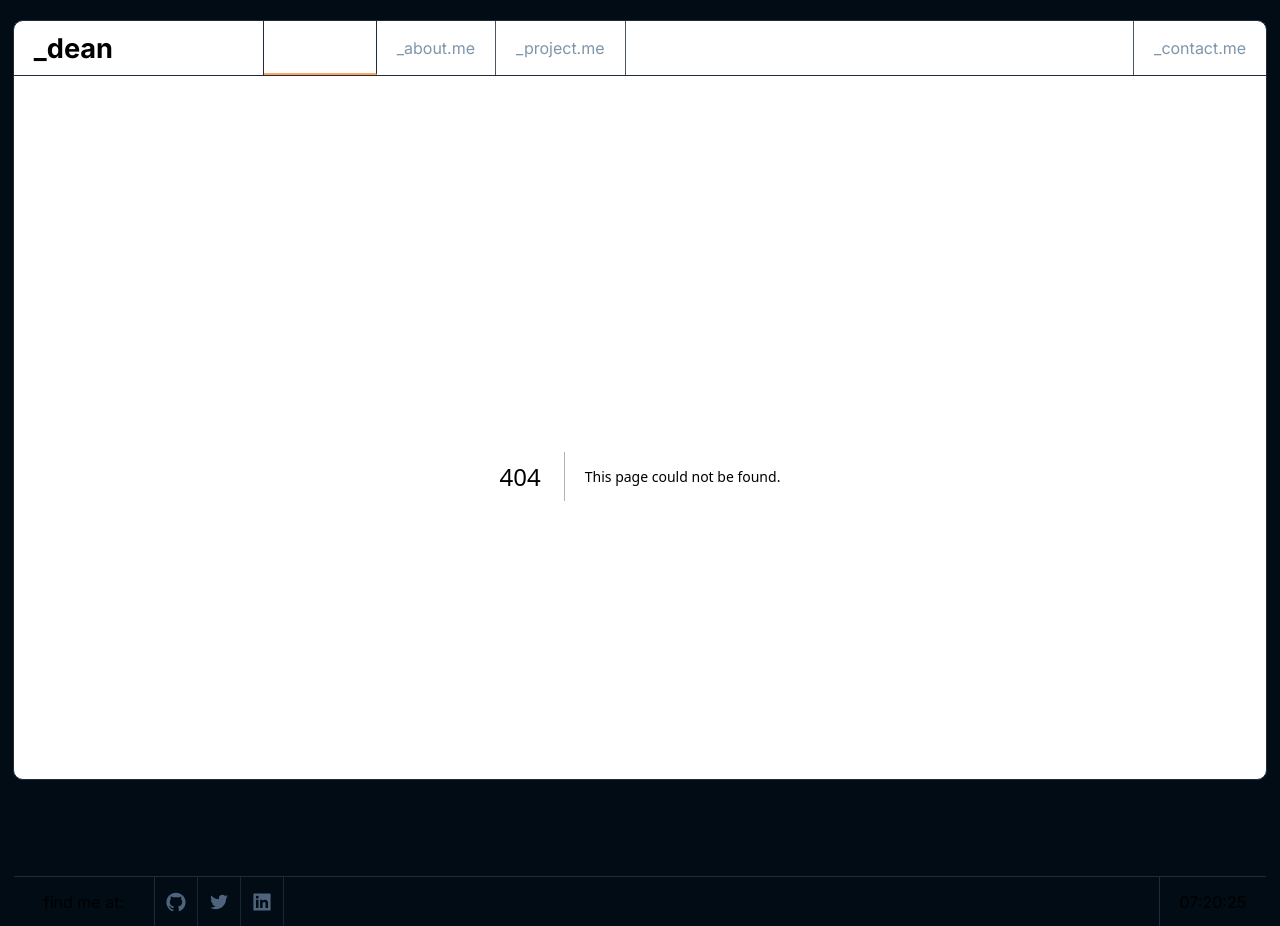
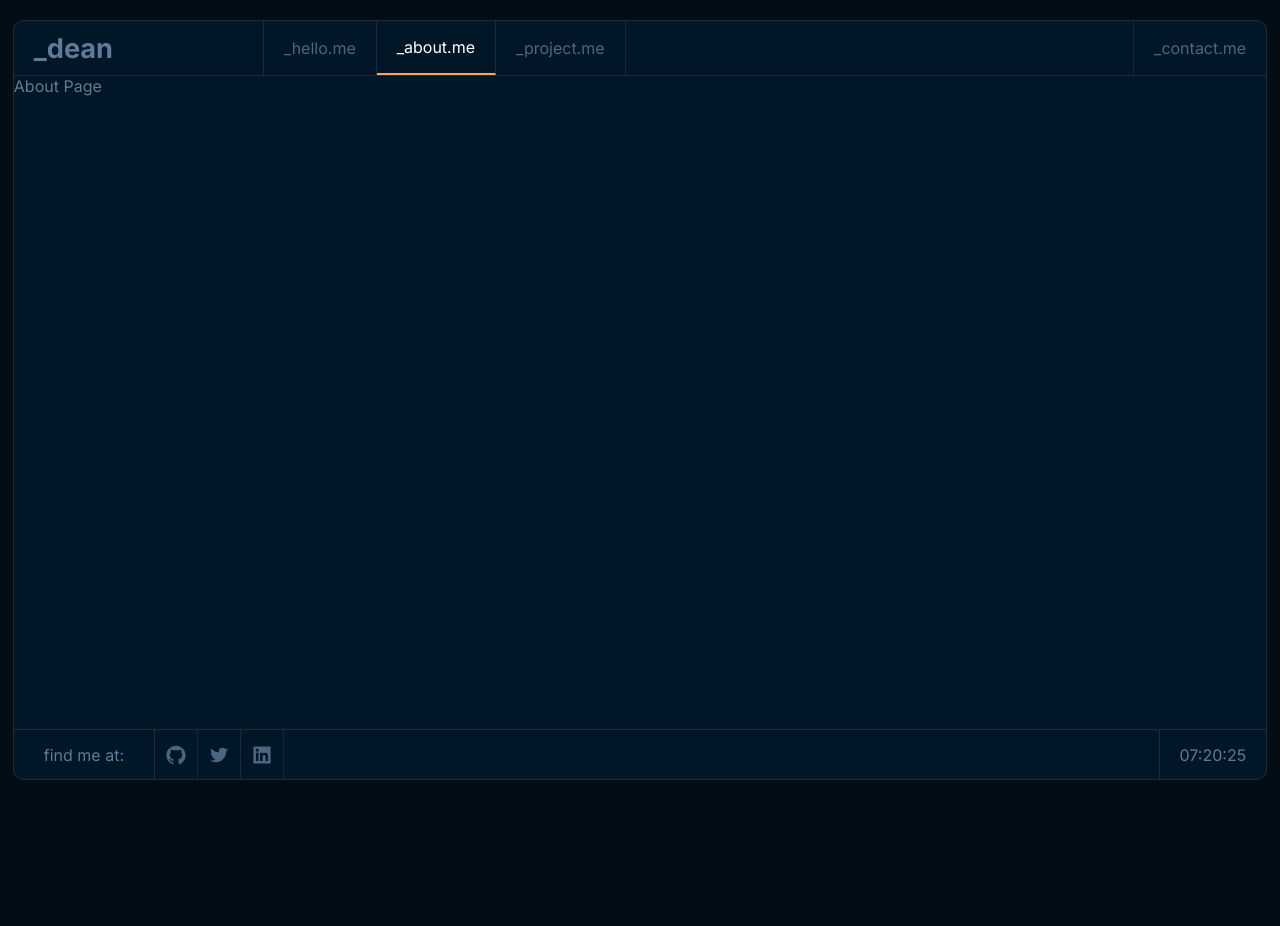
Before and after one commit to stDean/my_portfolio, a Next.js app in the folder my_portfolio/: page /about in a window 1280 px wide. Before the commit this address had no page. After the commit the page ends 800 px from the top, so only its background shows below. Built offline with nearby package versions, Linux system fonts and the light colour scheme.

Commit message:
started the about page, and made some adjustments

```diff
--- /dev/null
+++ b/my_portfolio/src/app/about/layout.js
@@ -0,0 +1,6 @@
+import '@/styles/globals.css';
+
+export default function RootLayout({ children, }) {
+  // offset navbar height
+  return <main>{children}</main>
+}
--- /dev/null
+++ b/my_portfolio/src/app/about/page.js
@@ -0,0 +1,5 @@
+export default function page() {
+  return (
+    <div>About Page</div>
+  )
+}
--- a/my_portfolio/src/app/layout.js
+++ b/my_portfolio/src/app/layout.js
@@ -1,7 +1,7 @@
-import { Inter } from 'next/font/google'
+import { Inter } from 'next/font/google';
 
-import './globals.css'
-import { Footer, NavBar } from '@/components'
+import '@/styles/globals.css';
+import { Footer, NavBar } from '@/components';
 
 const inter = Inter({ subsets: ['latin'] })
 
--- a/my_portfolio/src/components/NavBar/index.jsx
+++ b/my_portfolio/src/components/NavBar/index.jsx
@@ -5,6 +5,7 @@ import Link from 'next/link';
 import { HiMenuAlt4, HiX } from 'react-icons/hi';
 
 import './navbar.styles.scss';
+import { usePathname } from 'next/navigation';
 
 const navData = [
   {
@@ -36,8 +37,8 @@ const navData = [
 
 export default function NavBar() {
 
+  const path = usePathname()
   const [toggle, setToggle] = useState(false);
-  const [isActive, setIsActive] = useState('/');
 
   return (
     <nav>
@@ -48,8 +49,7 @@ export default function NavBar() {
           <Link
             key={item.id}
             href={item.path}
-            className={`${item.left && item.left} ${isActive === item.path && 'active'}`}
-            onClick={() => setIsActive(item.path)}
+            className={`${item.left && item.left} ${path === item.path && 'active'}`}
           >
             {item.name}
           </Link>
--- a/my_portfolio/src/app/main.styles.scss
+++ b/my_portfolio/src/styles/main.styles.scss
@@ -1,12 +1,10 @@
-main {
+.main {
   display: flex;
   align-items: center;
   justify-content: center;
   gap: 10%;
 
   .left {
-    z-index: 100;
-
     .top {
       margin-bottom: 50px;
 
```
Also changed, not shown: my_portfolio/src/app/page.js (+6 -3 lines), my_portfolio/src/styles/globals.css (renamed from my_portfolio/src/app/globals.css).
